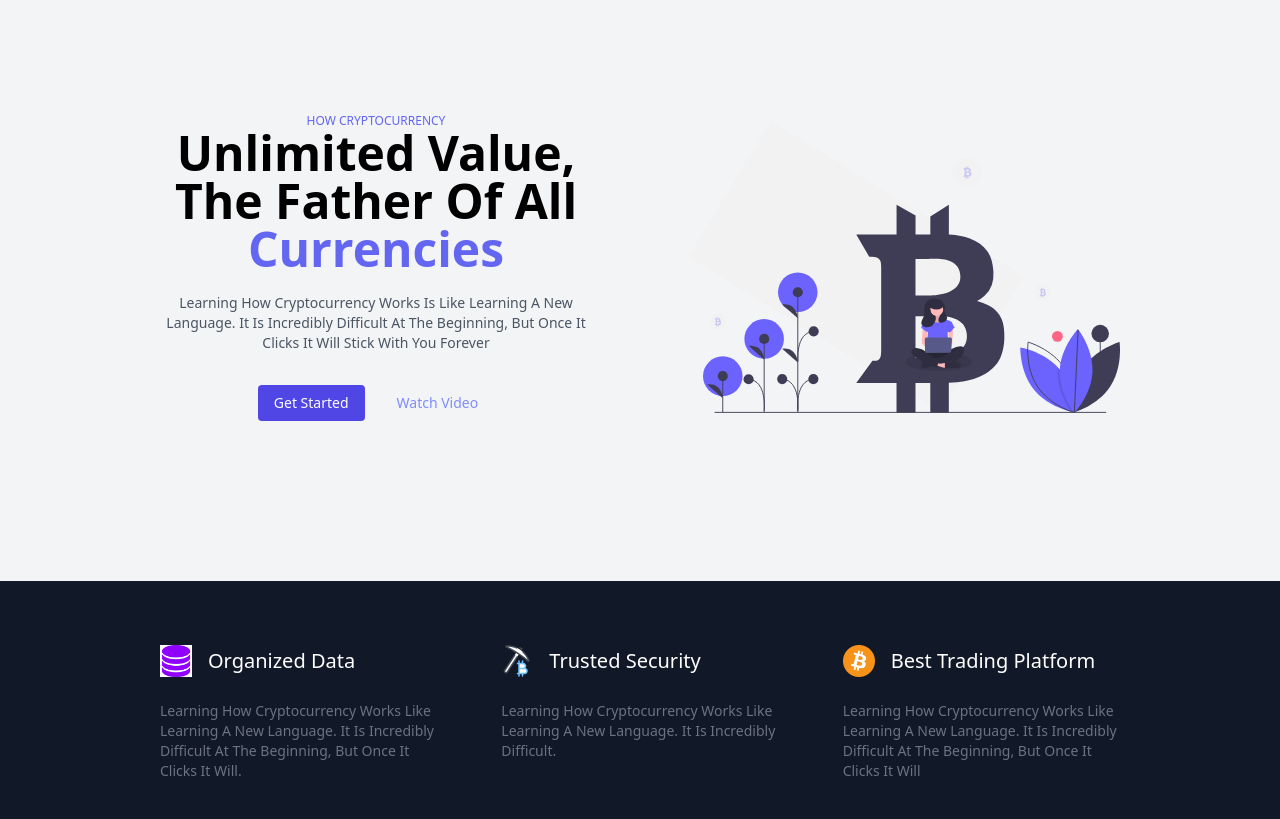
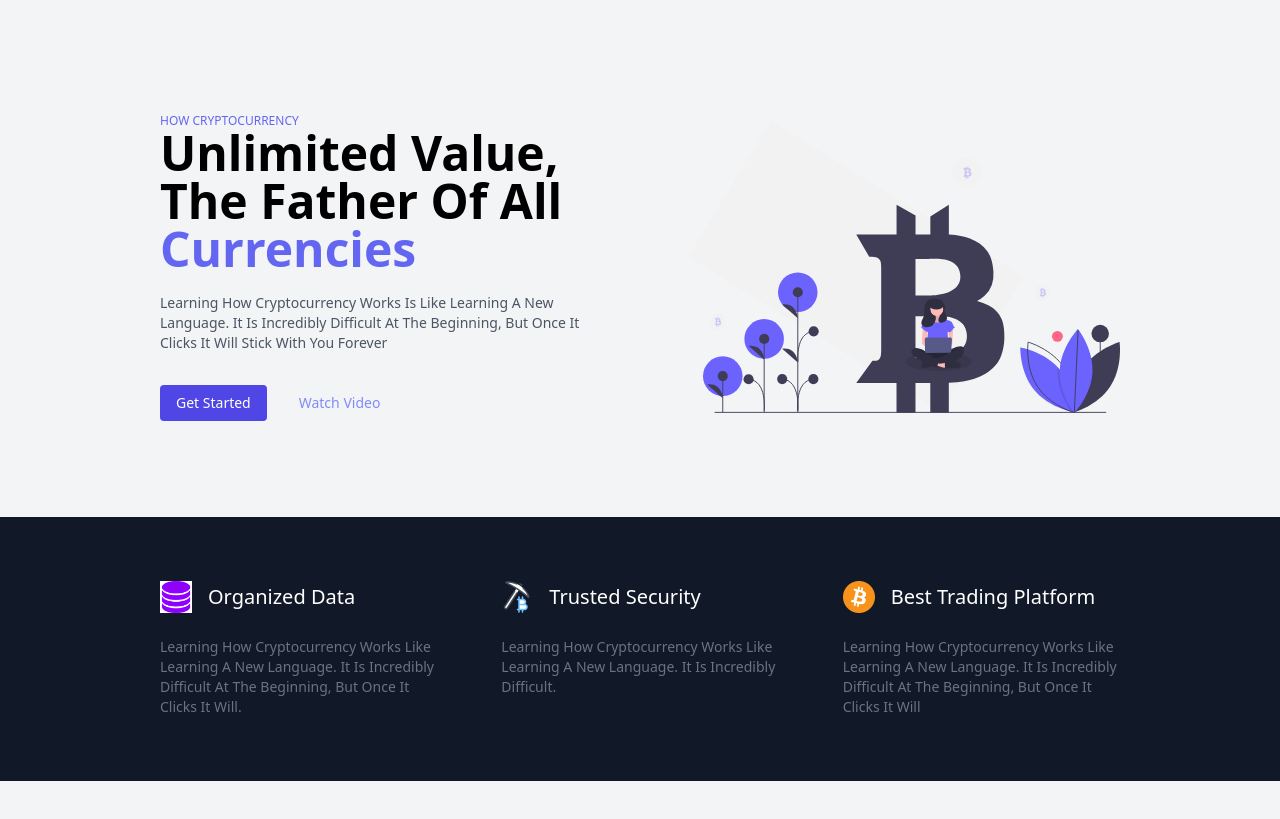
Before and after one commit to AbdullahiAA/learnCamp, a plain HTML site: page index.html in a window 1280 px wide. Shown: the part 71-890 px from the top of the page. After the commit the page ends 852 px from the top, so only its background shows below. Drawn offline with nearby package versions, Linux system fonts and the light colour scheme.

Commit message:
responsive design implemented

```diff
--- a/index.html
+++ b/index.html
@@ -49,9 +49,9 @@
 
       <!-- MAIN CONTENT -->
       <main
-         class="py-24 pb-40 px-4 sm:px-12 md:px-16 lg:px-32 xl:px-40 m-auto flex flex-col flex-col-reverse gap-16 sm:flex-row space-x-8 items-center"
+         class="pt-16 md:py-24 pb-40 px-4 sm:px-12 md:px-16 lg:px-32 xl:px-40 m-auto flex flex-col flex-col-reverse gap-16 sm:flex-row space-x-8 items-center"
       >
-         <div class="flex-1 text-center">
+         <div class="flex-1 text-center sm:text-left">
             <p class="text-indigo-500 text-xs spacing-4">HOW CRYPTOCURRENCY</p>
 
             <h1 class="text-3xl md:text-5xl font-bold mb-5">
@@ -65,7 +65,7 @@
                It Clicks It Will Stick With You Forever
             </p>
 
-            <div class="flex space-x-4 justify-center">
+            <div class="flex space-x-4 justify-center sm:justify-start">
                <button
                   class="bg-indigo-600 py-2 px-4 rounded text-white text-sm"
                >
```
